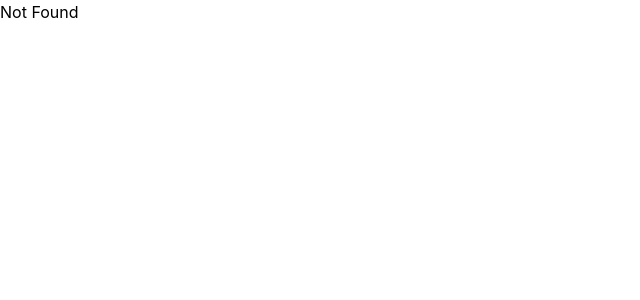
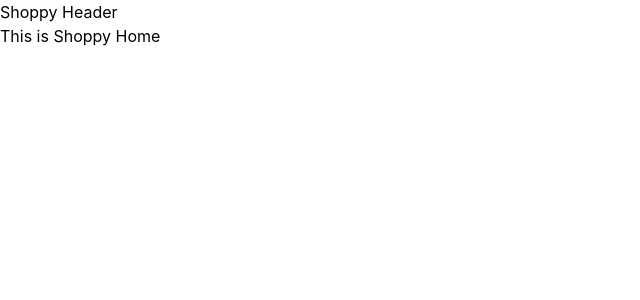
Before and after one commit to SteadySlower/React-clones, a React (Create React App) app: page /shoppy in a window 1280 px wide. Before the commit this address had no page. Shown: the top 300 px of the page, without its empty margins (0-640 px from the left). Built offline with nearby package versions, Linux system fonts and the light colour scheme.

Commit message:
feature: add Shoppy pages

```diff
--- a/src/Home.jsx
+++ b/src/Home.jsx
@@ -3,8 +3,9 @@ import { Link } from "react-router-dom";
 
 function Home(props) {
     return (
-        <div>
+        <div className="flex flex-col">
             <Link to="/youtube">Youtube</Link>
+            <Link to="/shoppy">Shoppy</Link>
         </div>
     );
 }
--- /dev/null
+++ b/src/shoppy-clone/AppShoppy.jsx
@@ -0,0 +1,13 @@
+import React from "react";
+import { Outlet } from "react-router-dom";
+
+function AppShoppy() {
+    return (
+        <div id="AppShoppy">
+            Shoppy Header
+            <Outlet />
+        </div>
+    );
+}
+
+export default AppShoppy;
--- /dev/null
+++ b/src/shoppy-clone/Home.jsx
@@ -0,0 +1,7 @@
+import React from "react";
+
+function Home() {
+    return <div>This is Shoppy Home</div>;
+}
+
+export default Home;
```
Also changed, not shown: src/App.js (+7 -0 lines).
